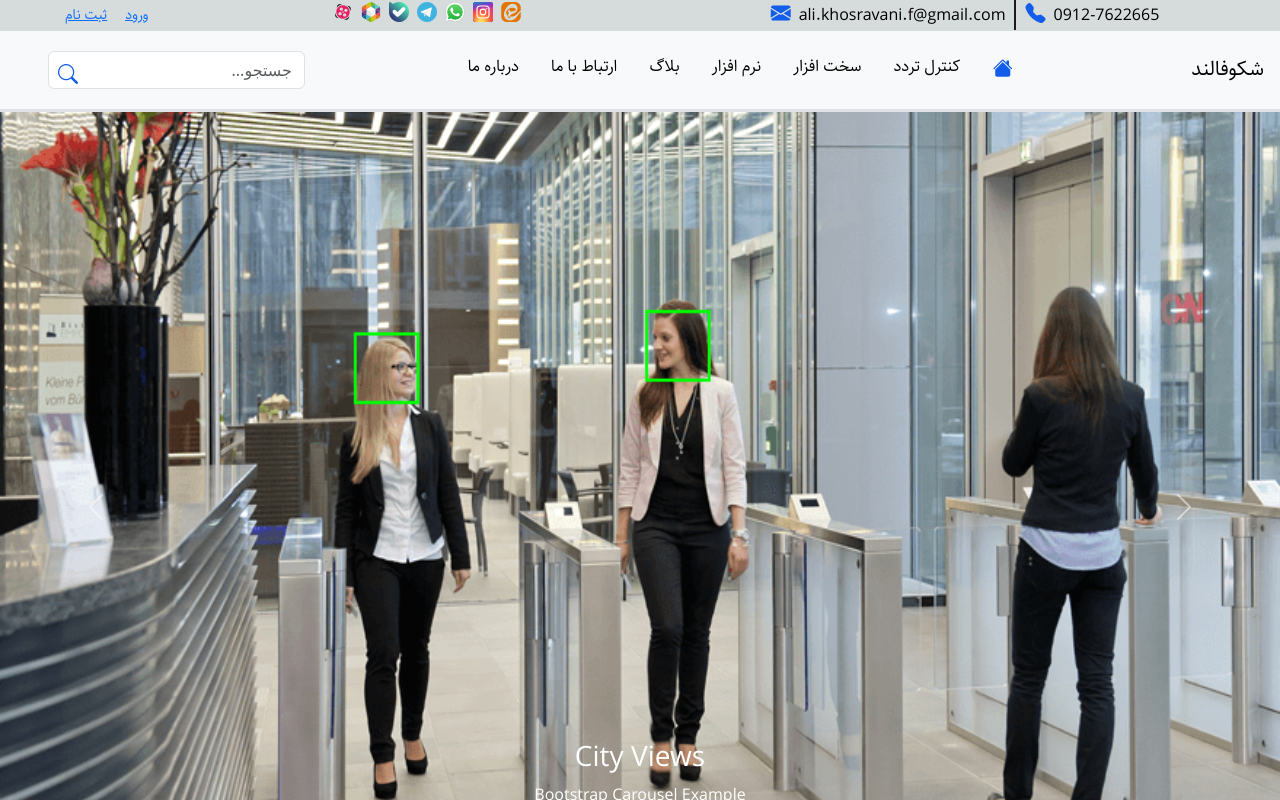
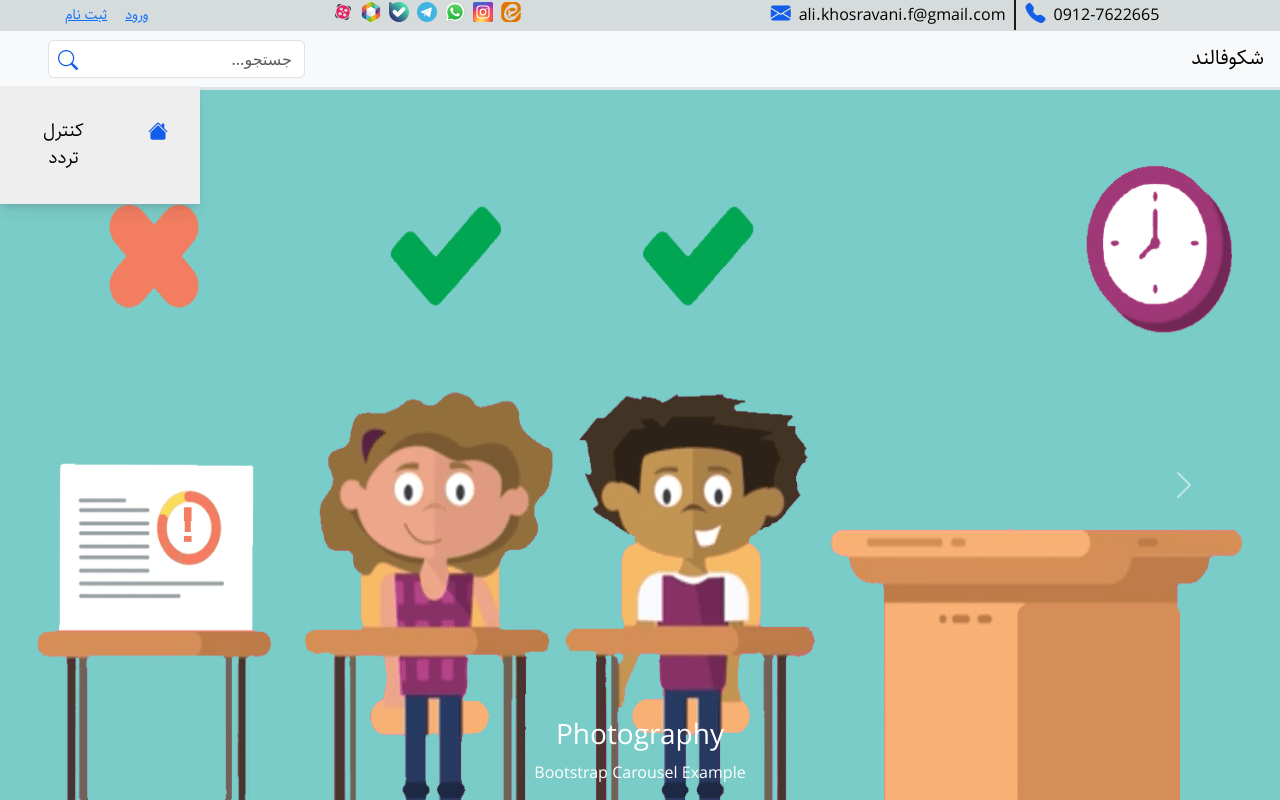
Before and after one commit to ali-khosravani/nextjs, a Next.js app: page / in a window 1280 px wide. Shown: the top 800 px of the page. Built offline with nearby package versions, Linux system fonts and the light colour scheme.

Commit message:
Update menu toggle

```diff
--- a/app/components/slider/Slider.tsx
+++ b/app/components/slider/Slider.tsx
@@ -6,7 +6,7 @@ import { items } from "@/public/images/Slider/Slider.json";
 import { Carousel } from "react-bootstrap";
 
 
-const Slider = () => {
+export const Slider = () => {
     const { bootstrap } = items;
     const [index, setIndex] = useState(0);
     const handleSelect = (selectedIndex: any, e: any) => {
@@ -15,7 +15,7 @@ const Slider = () => {
     return (
         <Carousel activeIndex={index} onSelect={handleSelect}>
             {bootstrap.map((item) => (
-                <Carousel.Item key={item.id} className={'h-100 w-100'} interval={3000}>
+                <Carousel.Item key={item.id} className={'h-100 w-100'} interval={10000}>
                     <img src={item.imageUrl} alt="New Slide" className='w-100' height={790} />
                     <Carousel.Caption className={'text-center'}>
                         <h3>{item.title}</h3>
@@ -27,7 +27,3 @@ const Slider = () => {
         </Carousel>
     );
 }
-
-
-
-export default Slider
--- a/app/components/ui/Navbar/Styled.css
+++ b/app/components/ui/Navbar/Styled.css
@@ -1,6 +1,6 @@
 .search-box i{
     position: absolute;
-    top: 8px;
+    top: 5px;
     left: 10px;
 }
 i {
@@ -30,7 +30,7 @@ Sidebar navigation
   .menu-nav {
     list-style: none;
     position: absolute;
-    background: #ccc;
+    background: #eee;
     left: 0;
     width: 0;
     overflow: hidden;
@@ -44,6 +44,8 @@ Sidebar navigation
   }
   .menu-nav.show-menu {
     width: 100%;
+    top: 55px;
+    left: 0;
     transform: translateX(0px);
   }
   .menu-nav li a, .menu-nav li span {
--- a/app/components/ui/Navbar/index.tsx
+++ b/app/components/ui/Navbar/index.tsx
@@ -1,10 +1,11 @@
 "use client"
 import { useState } from 'react'
 import './Styled.css'
-import HamburgerMenu from '../HamburgerMenu'
 
 export const NavbarHeader = () => {
-  const [navbarOpen, setNavbarOpen] = useState(false)
+  const [navbarOpen, setNavbarOpen] = useState(true)
+
+
   return (
     <nav className="navbar navbar-expand-md bg-light justify-content-between border-bottom border-3">
       <div className="navbar-brand ms-3">
@@ -13,12 +14,13 @@ export const NavbarHeader = () => {
       <button className="navbar-toggler toggle" type="button" data-bs-toggle="collapse"
         data-bs-target="#navbarcollapse" aria-controls="navbarcollapse"
         aria-expanded="false" aria-label="Toggle navigation"
-        onClick={() => setNavbarOpen((prev) => !prev)}
+        onClick={() => setNavbarOpen(prev => !prev)}
       >
-         <span className="navbar-toggler-icon"></span>
+        {!navbarOpen ?'Open' : 'Close'}
+         {/* <span className="navbar-toggler-icon"></span> */}
 
       </button>
-      <div className="navbar-collapse collapse justify-content-around" id="navbarcollapse">
+      <div className={`${navbarOpen ? 'menu-nav show-menu':'navbar-collapse collapse justify-content-around'}`} id="navbarcollapse">
         <ul className="navbar-nav home-icon">
           <li className="nav-item p-3 "><a href="/"><i className="bi bi-house-fill"></i></a></li>
           <li className="nav-item p-3"><a href="/attendance">کنترل تردد</a></li>
@@ -28,9 +30,6 @@ export const NavbarHeader = () => {
           <li className="nav-item p-3"><a href="/Contact">ارتباط با ما</a></li>
           <li className="nav-item p-3"><a href="/About">درباره ما</a></li>
         </ul>
-        <ul className={`menu-nav${navbarOpen ? ' show-menu' : ''}`}>
-          <HamburgerMenu/>
-        </ul>
       </div>
       <form className="search-box d-none d-lg-inline-block me-5 position-relative">
         <i className="bi bi-search"></i>
--- a/app/page.tsx
+++ b/app/page.tsx
@@ -3,13 +3,13 @@ import styles from "./page.module.css";
 import { Header } from '@/com/layout/Header'
 import OurTeam from "@/com/team/OurTeam";
 import OurCustomers from "./components/customers/OurCustomers";
-import Slider from "./components/slider/Slider";
+import { Slider } from "./components/slider/Slider";
 
 export default function Home() {
   return (
     <>
       <Header />
-      <Slider/>
+      <Slider />
       <main className={styles.main}>
 
         <div className={styles.description}>
@@ -23,7 +23,7 @@ export default function Home() {
         </div>
 
       </main>
-      <OurCustomers/>
+      <OurCustomers />
       <OurTeam />
       <Footer />
     </>
```
